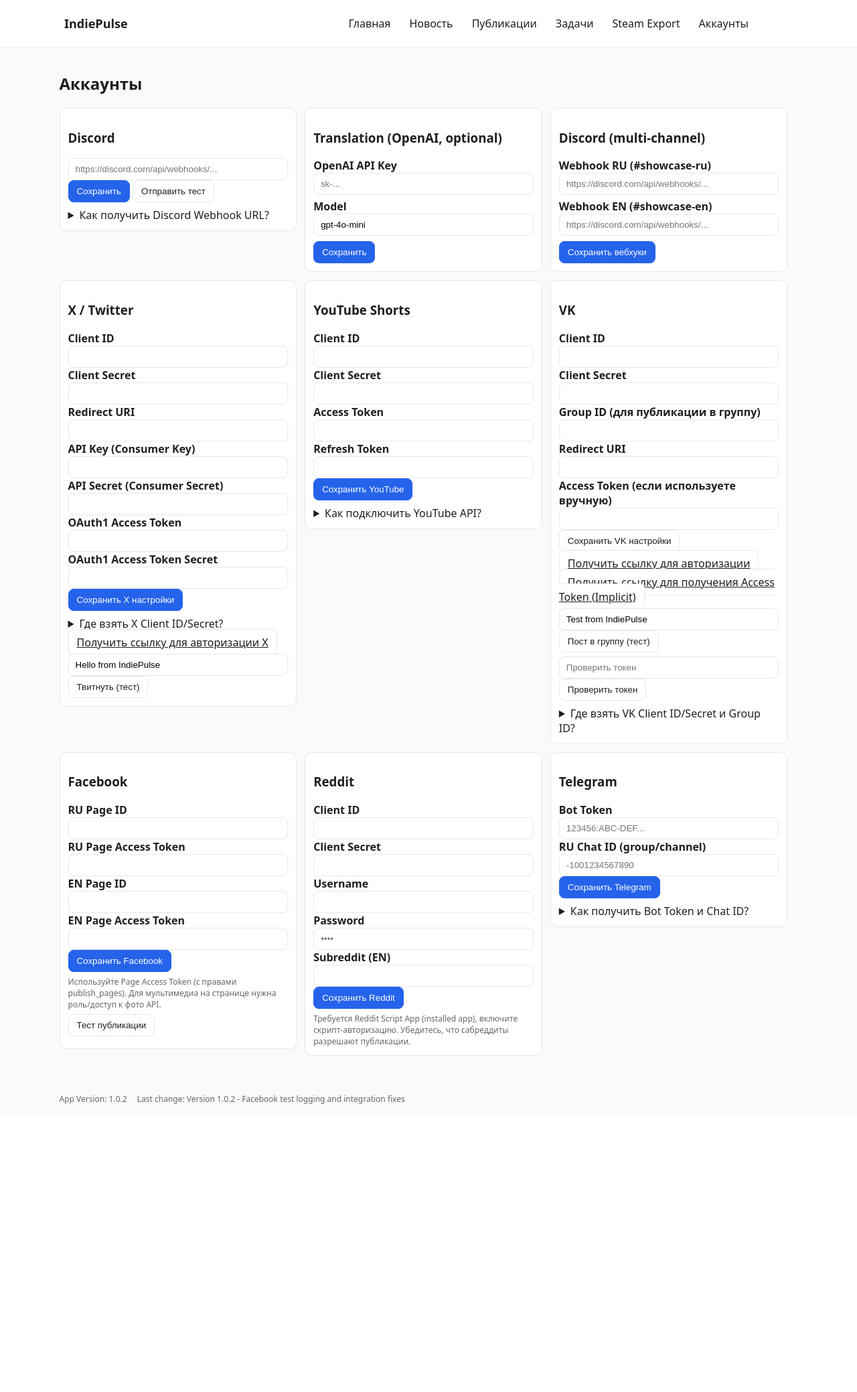
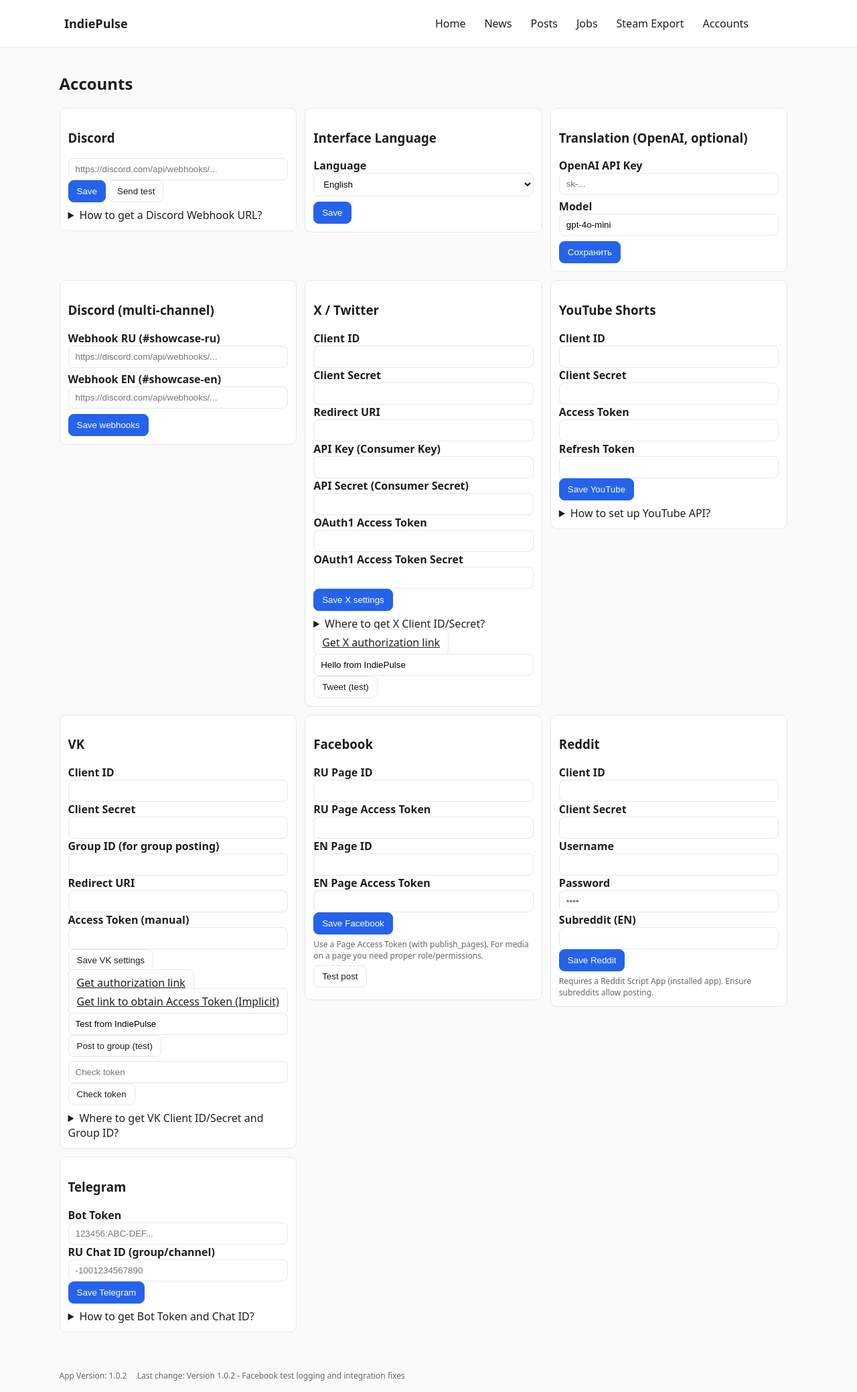
Before and after one commit to Sargonius/IndiePulseApp, a FastAPI app: template app/templates/accounts.html in a window 1280 px wide. Shown: the whole page at 67% size. Before the commit the page ends 1648 px from the top, so only its background shows below. Run offline with FastAPI, Linux system fonts and the light colour scheme; the template is opened without the code that fills it, so the values that code supplies are empty; parts of the project's set-up code (start-up, migrations or seed data) failed here and were passed over; some libraries are stand-ins or nearby versions.

Commit message:
Launch logic update. Localization

```diff
--- a/app/services/settings.py
+++ b/app/services/settings.py
@@ -13,6 +13,8 @@
 	"discord_webhook_url": "",
 	"discord_webhook_ru": "",
 	"discord_webhook_en": "",
+	# UI
+	"ui_language": "en",
 	"vk_client_id": "",
 	"vk_client_secret": "",
 	"vk_group_id": "",
--- a/app/templates/accounts.html
+++ b/app/templates/accounts.html
@@ -1,6 +1,6 @@
 {% extends "base.html" %}
 {% block content %}
-<h2>Аккаунты</h2>
+<h2>Accounts</h2>
 
 <div class="grid cols-3" style="align-items:start;">
 
@@ -8,19 +8,34 @@
 		<h3>Discord</h3>
 		<form hx-post="/api/discord/webhook" hx-target="#discord_status" hx-swap="innerHTML">
 			<input type="text" name="url" value="{{ discord_webhook }}" placeholder="https://discord.com/api/webhooks/..." style="width:100%;" />
-			<button type="submit" class="btn btn-primary">Сохранить</button>
-			<button type="button" class="btn" hx-post="/api/discord/test" hx-target="#discord_status" hx-swap="innerHTML">Отправить тест</button>
+			<button type="submit" class="btn btn-primary">Save</button>
+			<button type="button" class="btn" hx-post="/api/discord/test" hx-target="#discord_status" hx-swap="innerHTML">Send test</button>
 		</form>
 		<div id="discord_status"></div>
 
 		<details style="margin-top:8px;">
-			<summary>Как получить Discord Webhook URL?</summary>
+			<summary>How to get a Discord Webhook URL?</summary>
 			<ol>
-				<li>В Discord откройте нужный канал (текстовый).</li>
-				<li>Настройки канала → Интеграции → Вебхуки → Новый вебхук.</li>
-				<li>Скопируйте URL вебхука и вставьте в поле выше.</li>
+				<li>In Discord, open the target text channel.</li>
+				<li>Channel Settings → Integrations → Webhooks → New webhook.</li>
+				<li>Copy the webhook URL and paste it above.</li>
 			</ol>
 		</details>
+	</section>
+
+	<section class="card">
+		<h3>Interface Language</h3>
+		<form hx-post="/api/settings/save" hx-target="#lang_status" hx-swap="innerHTML">
+			<div>
+				<label>Language</label><br/>
+				<select name="ui_language" style="width:100%;">
+					<option value="en" {% if (ui_language or 'en') == 'en' %}selected{% endif %}>English</option>
+					<option value="ru" {% if (ui_language or 'en') == 'ru' %}selected{% endif %}>Русский</option>
+				</select>
+			</div>
+			<button type="submit" class="btn btn-primary" style="margin-top:8px;">Save</button>
+		</form>
+		<div id="lang_status"></div>
 	</section>
 
 	<section class="card">
@@ -50,7 +65,7 @@
 				<label>Webhook EN (#showcase-en)</label><br/>
 				<input type="text" name="url_en" value="" placeholder="https://discord.com/api/webhooks/..." style="width:100%;" />
 			</div>
-			<button type="submit" class="btn btn-primary" style="margin-top:8px;">Сохранить вебхуки</button>
+			<button type="submit" class="btn btn-primary" style="margin-top:8px;">Save webhooks</button>
 		</form>
 		<div id="discord_multi_status"></div>
 	</section>
@@ -86,25 +101,25 @@
 				<label>OAuth1 Access Token Secret</label><br/>
 				<input type="text" name="x_oauth_token_secret" value="{{ x_oauth_token_secret }}" style="width:100%;" />
 			</div>
-			<button type="submit" class="btn btn-primary">Сохранить X настройки</button>
+			<button type="submit" class="btn btn-primary">Save X settings</button>
 		</form>
 		<div id="x_status"></div>
 
 		<details style="margin-top:8px;">
-			<summary>Где взять X Client ID/Secret?</summary>
+			<summary>Where to get X Client ID/Secret?</summary>
 			<ol>
-				<li>Перейдите в <a href="https://developer.twitter.com" target="_blank">Twitter Developer Portal</a> → Project → App → Keys & tokens.</li>
-				<li>Redirect URI: используйте http://127.0.0.1:8000/api/accounts/callback/x для локальной разработки (или публичный redirect при необходимости).</li>
-				<li>Включите OAuth 2.0 (with PKCE). Нужны scope: tweet.read, tweet.write, users.read, offline.access.</li>
-				<li>Media upload (изображения/видео): нужны также Consumer API Key/Secret и OAuth1 Access Token/Secret (Keys & tokens → User authentication settings → OAuth 1.0a).</li>
+				<li>Open <a href="https://developer.twitter.com" target="_blank">Twitter Developer Portal</a> → Project → App → Keys & tokens.</li>
+				<li>Redirect URI: use http://127.0.0.1:8000/api/accounts/callback/x for local dev (or a public redirect if needed).</li>
+				<li>Enable OAuth 2.0 (with PKCE). Required scopes: tweet.read, tweet.write, users.read, offline.access.</li>
+				<li>Media upload (images/videos): you also need Consumer API Key/Secret and OAuth1 Access Token/Secret (Keys & tokens → User authentication settings → OAuth 1.0a).</li>
 			</ol>
 		</details>
 		<div style="margin-top:6px;">
-			<a class="btn" href="#" hx-get="/api/accounts/connect/x" hx-target="#x_auth" hx-swap="innerHTML">Получить ссылку для авторизации X</a>
+			<a class="btn" href="#" hx-get="/api/accounts/connect/x" hx-target="#x_auth" hx-swap="innerHTML">Get X authorization link</a>
 			<div id="x_auth"></div>
 			<form hx-post="/api/x/test_tweet" hx-target="#x_tweet_status" hx-swap="innerHTML" style="margin-top:6px;">
 				<input type="text" name="text" value="Hello from IndiePulse" style="width:100%;" />
-				<button type="submit" class="btn">Твитнуть (тест)</button>
+				<button type="submit" class="btn">Tweet (test)</button>
 			</form>
 			<div id="x_tweet_status"></div>
 		</div>
@@ -129,16 +144,16 @@
 				<label>Refresh Token</label><br/>
 				<input type="text" name="yt_refresh_token" value="{{ yt_refresh_token }}" style="width:100%;" />
 			</div>
-			<button type="submit" class="btn btn-primary">Сохранить YouTube</button>
+			<button type="submit" class="btn btn-primary">Save YouTube</button>
 		</form>
 		<div id="yt_status"></div>
 
 		<details style="margin-top:8px;">
-		  <summary>Как подключить YouTube API?</summary>
+		  <summary>How to set up YouTube API?</summary>
 		  <ol>
-				<li>Откройте Google Cloud Console → Создайте проект → Включите API YouTube Data API v3.</li>
-				<li>Создайте OAuth client (Desktop App) → получите Client ID/Secret.</li>
-				<li>Получите Access/Refresh токены (через любое локальное приложение/скрипт). Вставьте сюда.</li>
+				<li>Open Google Cloud Console → Create a project → Enable YouTube Data API v3.</li>
+				<li>Create an OAuth client (Desktop App) → get Client ID/Secret.</li>
+				<li>Obtain Access/Refresh tokens (via any local app/script). Paste them here.</li>
 		  </ol>
 		</details>
 	</section>
@@ -155,7 +170,7 @@
 				<input type="text" name="vk_client_secret" value="{{ vk_client_secret }}" style="width:100%;" />
 			</div>
 			<div>
-				<label>Group ID (для публикации в группу)</label><br/>
+				<label>Group ID (for group posting)</label><br/>
 				<input type="text" name="vk_group_id" value="{{ vk_group_id }}" style="width:100%;" />
 			</div>
 			<div>
@@ -163,38 +178,38 @@
 				<input type="text" name="vk_redirect_uri" value="{{ vk_redirect_uri }}" style="width:100%;" />
 			</div>
 			<div>
-				<label>Access Token (если используете вручную)</label><br/>
+				<label>Access Token (manual)</label><br/>
 	      <input type="password" name="vk_access_token" value="" placeholder="{{ vk_token_hint }}" style="width:100%;" />
 			</div>
-			<button type="submit">Сохранить VK настройки</button>
+			<button type="submit">Save VK settings</button>
 		</form>
 		<div id="vk_status"></div>
 		<div style="margin-top:6px;">
-			<a class="btn" href="#" hx-get="/api/accounts/connect/vk" hx-target="#vk_auth" hx-swap="innerHTML">Получить ссылку для авторизации</a>
+			<a class="btn" href="#" hx-get="/api/accounts/connect/vk" hx-target="#vk_auth" hx-swap="innerHTML">Get authorization link</a>
 			<div id="vk_auth"></div>
 			<div style="margin-top:6px;">
-				<a class="btn" href="#" hx-get="/api/vk/implicit_url" hx-target="#vk_implicit" hx-swap="innerHTML">Получить ссылку для получения Access Token (Implicit)</a>
+				<a class="btn" href="#" hx-get="/api/vk/implicit_url" hx-target="#vk_implicit" hx-swap="innerHTML">Get link to obtain Access Token (Implicit)</a>
 				<div id="vk_implicit"></div>
 			</div>
 			<form hx-post="/api/vk/test_post" hx-target="#vk_post_status" hx-swap="innerHTML" style="margin-top:6px;">
 				<input type="text" name="text" value="Test from IndiePulse" style="width:100%;" />
-				<button type="submit" class="btn">Пост в группу (тест)</button>
+				<button type="submit" class="btn">Post to group (test)</button>
 			</form>
 			<div id="vk_post_status"></div>
 			<form hx-post="/api/vk/check_token" hx-target="#vk_token_status" hx-swap="innerHTML" style="margin-top:6px;">
-				<input type="text" name="token" placeholder="Проверить токен" style="width:100%;" />
-				<button type="submit" class="btn">Проверить токен</button>
+				<input type="text" name="token" placeholder="Check token" style="width:100%;" />
+				<button type="submit" class="btn">Check token</button>
 			</form>
 			<div id="vk_token_status"></div>
 		</div>
 
 		<details style="margin-top:8px;">
-			<summary>Где взять VK Client ID/Secret и Group ID?</summary>
+			<summary>Where to get VK Client ID/Secret and Group ID?</summary>
 			<ol>
-				<li>Перейдите в <a href="https://dev.vk.com" target="_blank">VK for Developers</a> → Мои приложения → Создать.</li>
-				<li>Скопируйте <b>Client ID</b> и <b>Client Secret</b> из настроек приложения.</li>
-				<li>Group ID: откройте страницу вашей группы, в адресе будет <code>club123456</code> — число и есть ID.</li>
-				<li>Redirect URI: можно не использовать и ввести <b>Access Token</b> вручную ниже, если сайт на localhost не проходит проверку.</li>
+				<li>Open <a href="https://dev.vk.com" target="_blank">VK for Developers</a> → My apps → Create.</li>
+				<li>Copy <b>Client ID</b> and <b>Client Secret</b> from app settings.</li>
+				<li>Group ID: open your group page; URL like <code>club123456</code> — the number is the ID.</li>
+				<li>Redirect URI: you may skip and provide <b>Access Token</b> manually below if localhost fails validation.</li>
 			</ol>
 		</details>
 	</section>
@@ -218,13 +233,13 @@
 				<label>EN Page Access Token</label><br/>
 				<input type="text" name="fb_en_page_access_token" value="{{ fb_en_page_access_token or '' }}" style="width:100%;" />
 		  </div>
-		  <button type="submit" class="btn btn-primary">Сохранить Facebook</button>
-		  <div style="font-size:12px;color:#666;margin-top:6px;">Используйте Page Access Token (с правами publish_pages). Для мультимедиа на странице нужна роль/доступ к фото API.</div>
+		  <button type="submit" class="btn btn-primary">Save Facebook</button>
+		  <div style="font-size:12px;color:#666;margin-top:6px;">Use a Page Access Token (with publish_pages). For media on a page you need proper role/permissions.</div>
 		</form>
 		<div id="fb_status"></div>
 		<div style="margin-top:6px; display:flex; align-items:center; gap:8px;">
-			<button type="button" class="btn" hx-get="/api/facebook/test" hx-target="#fb_test_result" hx-swap="innerHTML">Тест публикации</button>
-			<span class="htmx-indicator" style="font-size:12px;color:#666;">Тестируем...</span>
+			<button type="button" class="btn" hx-get="/api/facebook/test" hx-target="#fb_test_result" hx-swap="innerHTML">Test post</button>
+			<span class="htmx-indicator" style="font-size:12px;color:#666;">Testing...</span>
 		</div>
 		<div id="fb_test_result" style="margin-top:6px;"></div>
 	</section>
@@ -252,8 +267,8 @@
 				<label>Subreddit (EN)</label><br/>
 				<input type="text" name="reddit_subreddit_en" value="{{ reddit_subreddit_en or '' }}" style="width:100%;" />
 		  </div>
-		  <button type="submit" class="btn btn-primary">Сохранить Reddit</button>
-		  <div style="font-size:12px;color:#666;margin-top:6px;">Требуется Reddit Script App (installed app), включите скрипт-авторизацию. Убедитесь, что сабреддиты разрешают публикации.</div>
+		  <button type="submit" class="btn btn-primary">Save Reddit</button>
+		  <div style="font-size:12px;color:#666;margin-top:6px;">Requires a Reddit Script App (installed app). Ensure subreddits allow posting.</div>
 		</form>
 		<div id="rd_status"></div>
 	</section>
@@ -269,15 +284,15 @@
 				<label>RU Chat ID (group/channel)</label><br/>
 				<input type="text" name="tg_chat_id_ru" value="" placeholder="-1001234567890" style="width:100%;" />
 		  </div>
-		  <button type="submit" class="btn btn-primary">Сохранить Telegram</button>
+		  <button type="submit" class="btn btn-primary">Save Telegram</button>
 		</form>
 		<div id="tg_status"></div>
 		<details style="margin-top:8px;">
-		  <summary>Как получить Bot Token и Chat ID?</summary>
+		  <summary>How to get Bot Token and Chat ID?</summary>
 		  <ol>
-				<li>Создайте бота через @BotFather → получите токен.</li>
-				<li>Добавьте бота в группу/канал и выдайте разрешение публикации.</li>
-				<li>Узнать chat_id: добавьте @RawDataBot или используйте API getUpdates после отправки сообщения в чат.</li>
+				<li>Create a bot via @BotFather → get the token.</li>
+				<li>Add the bot to a group/channel and grant posting permission.</li>
+				<li>Find chat_id: add @RawDataBot or use getUpdates API after sending a message.</li>
 		  </ol>
 		</details>
 	</section>
--- a/app/templates/base.html
+++ b/app/templates/base.html
@@ -1,5 +1,5 @@
 <!doctype html>
-<html lang="ru">
+<html lang="{{ ui_language or 'en' }}">
 <head>
   <meta charset="utf-8">
   <title>IndiePulse</title>
@@ -14,12 +14,12 @@
 		<div class="inner">
 			<h1>IndiePulse</h1>
 			<nav>
-				<a href="/" class="{% if request.url.path == '/' %}active{% endif %}">Главная</a>
-				<a href="/news" class="{% if request.url.path.startswith('/news') %}active{% endif %}">Новость</a>
-				<a href="/posts" class="{% if request.url.path.startswith('/posts') %}active{% endif %}">Публикации</a>
-				<a href="/jobs" class="{% if request.url.path.startswith('/jobs') %}active{% endif %}">Задачи</a>
+				<a href="/" class="{% if request.url.path == '/' %}active{% endif %}">Home</a>
+				<a href="/news" class="{% if request.url.path.startswith('/news') %}active{% endif %}">News</a>
+				<a href="/posts" class="{% if request.url.path.startswith('/posts') %}active{% endif %}">Posts</a>
+				<a href="/jobs" class="{% if request.url.path.startswith('/jobs') %}active{% endif %}">Jobs</a>
 				<a href="/steam" class="{% if request.url.path.startswith('/steam') %}active{% endif %}">Steam Export</a>
-				<a href="/accounts" class="{% if request.url.path.startswith('/accounts') %}active{% endif %}">Аккаунты</a>
+				<a href="/accounts" class="{% if request.url.path.startswith('/accounts') %}active{% endif %}">Accounts</a>
 				<span id="nav_ar_btn" class="nav-inline" hx-get="/api/system/autoreload_status" hx-trigger="load" hx-swap="innerHTML"></span>
 			</nav>
 		</div>
```
Also changed, not shown: app/routers/api.py (+7 -0 lines), app/routers/pages.py (+58 -8 lines), app/templates/index.html (+9 -9 lines), app/templates/jobs.html (+8 -3 lines), app/templates/news.html (+52 -38 lines), app/templates/news_success.html (+7 -4 lines), app/templates/partials/jobs_table.html (+27 -22 lines), app/templates/partials/posts_table.html (+13 -11 lines), app/templates/posts.html (+6 -6 lines), 6 other files.
